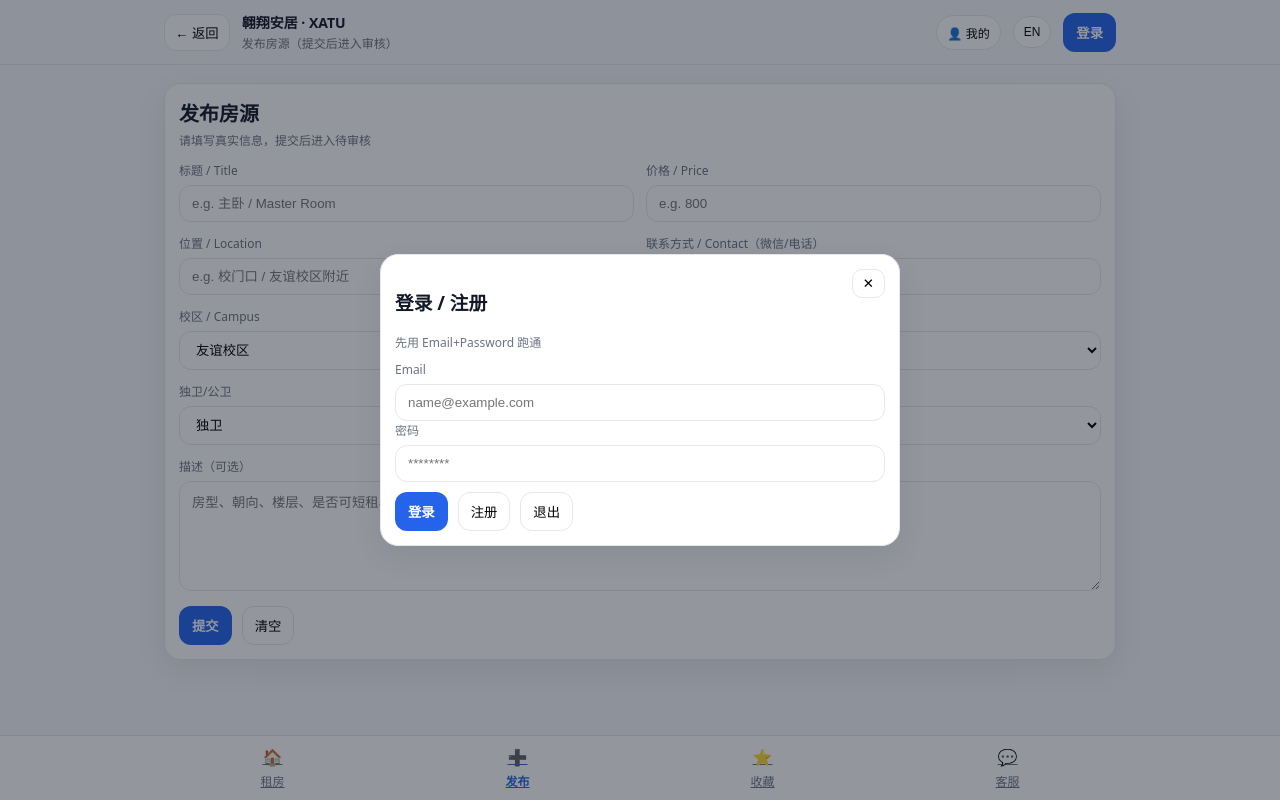
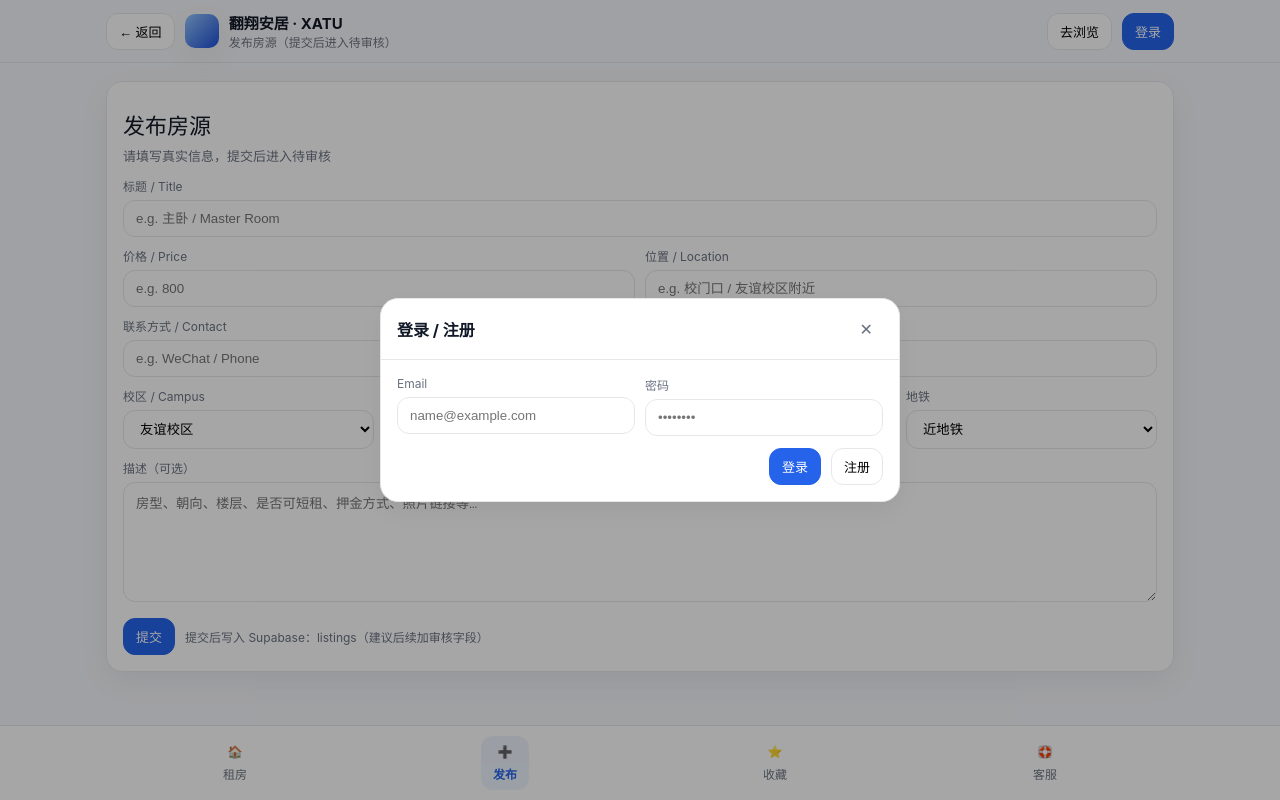
Before and after one commit to guodazhi/rent-final, a website: page submit.html in a window 1280 px wide. Both pictures are taken after a click on the button "登录". Drawn offline with nearby package versions, Linux system fonts and the light colour scheme.

Commit message:
Update submit.html

```diff
--- a/submit.html
+++ b/submit.html
@@ -1,282 +1,234 @@
 <!doctype html>
 <html lang="zh-CN">
 <head>
-  <meta charset="utf-8" />
-  <meta name="viewport" content="width=device-width,initial-scale=1" />
-  <title>发布房源 · 翱翔安居</title>
+  <meta charset="utf-8"/>
+  <meta name="viewport" content="width=device-width, initial-scale=1"/>
+  <title>发布房源 - 翻翔安居 · XATU</title>
 
-  <!-- ✅ 每个页面都要加的脚本（放在 head） -->
-  <script src="assets/config.js"></script>
-  <script src="https://unpkg.com/@supabase/supabase-js@2"></script>
+  <script src="/assets/config.js"></script>
+  <script src="https://cdn.jsdelivr.net/npm/@supabase/supabase-js@2"></script>
 
   <style>
-    :root{--bg:#f6f7fb;--card:#fff;--text:#111827;--muted:#6b7280;--line:#e5e7eb;--pri:#2563eb;--pri2:#1d4ed8;--shadow:0 10px 30px rgba(17,24,39,.08);--r:16px;}
+    :root{--bg:#f6f7fb;--card:#fff;--text:#111827;--muted:#6b7280;--primary:#2563eb;--primary2:#1d4ed8;--border:#e5e7eb;--shadow:0 10px 30px rgba(0,0,0,.06);--r:16px}
     *{box-sizing:border-box}
-    body{margin:0;font-family:ui-sans-serif,system-ui,-apple-system,"Segoe UI",Roboto,"PingFang SC","Microsoft YaHei",Arial;background:var(--bg);color:var(--text)}
-    .topbar{position:sticky;top:0;z-index:20;background:rgba(246,247,251,.85);backdrop-filter:blur(10px);border-bottom:1px solid var(--line)}
-    .topbar-inner{max-width:980px;margin:0 auto;padding:12px 14px;display:flex;align-items:center;gap:12px}
-    .btn-ghost{border:1px solid var(--line);background:#fff;border-radius:12px;padding:8px 10px;cursor:pointer}
-    .brand{display:flex;align-items:center;gap:10px;min-width:260px}
-    .logo{width:36px;height:36px;border-radius:10px;border:1px solid var(--line);background:#fff;object-fit:cover}
-    .brand h1{margin:0;font-size:14px}
-    .brand p{margin:2px 0 0;font-size:12px;color:var(--muted)}
-    .sp{flex:1}
-    .chip{border:1px solid var(--line);background:#fff;border-radius:999px;padding:8px 10px;font-size:12px;cursor:pointer}
-    .btn{border:1px solid transparent;background:var(--pri);color:#fff;border-radius:12px;padding:9px 12px;cursor:pointer;font-weight:700}
-    .btn:hover{background:var(--pri2)}
-    .wrap{max-width:980px;margin:0 auto;padding:18px 14px 90px}
-    .panel{background:var(--card);border:1px solid var(--line);border-radius:var(--r);box-shadow:var(--shadow);padding:14px}
-    .title{font-size:20px;margin:0 0 4px}
-    .sub{font-size:12px;color:var(--muted);margin:0 0 12px}
-    .grid{display:grid;gap:12px}
-    @media(min-width:860px){.grid{grid-template-columns:repeat(2,1fr)}}
+    body{margin:0;background:var(--bg);color:var(--text);font-family:-apple-system,BlinkMacSystemFont,"Segoe UI",Roboto,"PingFang SC","Microsoft YaHei",Arial}
+    .top{position:sticky;top:0;z-index:50;background:rgba(246,247,251,.85);backdrop-filter:blur(10px);border-bottom:1px solid var(--border)}
+    .topin{max-width:1100px;margin:0 auto;padding:12px 16px;display:flex;align-items:center;gap:10px}
+    .btn{border:1px solid var(--border);background:#fff;border-radius:12px;padding:8px 12px;font-size:13px;cursor:pointer;display:inline-flex;align-items:center;gap:8px}
+    .btn.primary{background:var(--primary);border-color:var(--primary);color:#fff}
+    .btn.primary:hover{background:var(--primary2)}
+    .brand{display:flex;align-items:center;gap:10px}
+    .logo{width:34px;height:34px;border-radius:10px;background:linear-gradient(135deg,#93c5fd,#1d4ed8);box-shadow:var(--shadow)}
+    .brand h1{font-size:15px;margin:0}
+    .brand p{font-size:12px;margin:0;color:var(--muted)}
+    .spacer{flex:1}
+    .container{max-width:1100px;margin:0 auto;padding:18px 16px 96px}
+    .panel{background:var(--card);border:1px solid var(--border);border-radius:var(--r);box-shadow:var(--shadow);padding:16px}
+    .title{margin:10px 0 6px;font-size:22px}
+    .sub{color:var(--muted);font-size:13px;margin-bottom:12px}
+    .grid2{display:grid;grid-template-columns:1fr 1fr;gap:10px}
+    .grid4{display:grid;grid-template-columns:repeat(4,1fr);gap:10px}
     .field label{display:block;font-size:12px;color:var(--muted);margin:0 0 6px}
-    .field input,.field select,.field textarea{width:100%;padding:10px 12px;border-radius:12px;border:1px solid var(--line);background:#fff;outline:none}
-    textarea{min-height:110px;resize:vertical}
-    .row{display:flex;gap:10px;align-items:center;flex-wrap:wrap;margin-top:10px}
-    .btn-lite{border:1px solid var(--line);background:#fff;border-radius:12px;padding:9px 12px;cursor:pointer}
+    .field input,.field select,.field textarea{width:100%;padding:10px 12px;border:1px solid var(--border);border-radius:12px;outline:none;background:#fff}
+    .field textarea{min-height:120px;resize:vertical}
+    .row{display:flex;gap:10px;align-items:center;flex-wrap:wrap;margin-top:12px}
     .hint{font-size:12px;color:var(--muted)}
-    .warn{margin-top:10px;color:#b45309;font-size:12px;display:flex;gap:8px;align-items:center}
-    .nav{position:fixed;left:0;right:0;bottom:0;background:#fff;border-top:1px solid var(--line)}
-    .nav-inner{max-width:980px;margin:0 auto;display:flex}
-    .nav a{flex:1;padding:10px 6px;text-align:center;font-size:12px;color:var(--muted);display:flex;flex-direction:column;gap:4px;align-items:center}
-    .nav a.active{color:var(--pri);font-weight:800}
-    .ico{font-size:16px}
-    .modal-mask{position:fixed;inset:0;background:rgba(17,24,39,.45);display:none;align-items:center;justify-content:center;z-index:60}
-    .modal{width:min(520px,92vw);background:#fff;border-radius:18px;border:1px solid var(--line);box-shadow:var(--shadow);padding:14px}
-    .x{float:right;border:1px solid var(--line);background:#fff;border-radius:10px;padding:6px 10px;cursor:pointer}
-    .small{font-size:12px;color:var(--muted)}
-    .ok{color:#065f46}.err{color:#b91c1c}
+    .err{color:#b91c1c;font-size:13px;margin-top:10px;display:none}
+    .nav{position:fixed;left:0;right:0;bottom:0;background:#fff;border-top:1px solid var(--border);display:flex;justify-content:center;z-index:60}
+    .navin{width:min(1100px,100%);display:flex;justify-content:space-around;padding:10px}
+    .nav a{display:flex;flex-direction:column;align-items:center;gap:6px;font-size:12px;color:var(--muted);padding:8px 12px;border-radius:12px;text-decoration:none}
+    .nav a.active{color:var(--primary);background:rgba(37,99,235,.08);font-weight:700}
+    @media(max-width:860px){.grid4{grid-template-columns:repeat(2,1fr)}.grid2{grid-template-columns:1fr}}
   </style>
 </head>
-
 <body>
-  <div class="topbar">
-    <div class="topbar-inner">
-      <button class="btn-ghost" id="btnBack">← 返回</button>
+  <div class="top">
+    <div class="topin">
+      <button class="btn" onclick="history.back()">← 返回</button>
       <div class="brand">
-        <img class="logo" src="assets/logo.png" alt="logo" onerror="this.style.display='none'">
+        <div class="logo"></div>
         <div>
-          <h1>翱翔安居 · XATU</h1>
-          <p>发布房源（提交后进入审核）</p>
+          <h1>翻翔安居 · XATU</h1>
+          <p>发布房源（提交后进入待审核）</p>
         </div>
       </div>
-      <div class="sp"></div>
-      <button class="chip" id="btnMe">👤 我的</button>
-      <button class="chip" id="btnLang">EN</button>
-      <button class="btn" id="btnLogin">登录</button>
+      <div class="spacer"></div>
+      <button class="btn" onclick="location.href='/'">去浏览</button>
+      <button class="btn primary" onclick="openAuthModal()">登录</button>
     </div>
   </div>
 
-  <div class="wrap">
+  <div class="container">
     <div class="panel">
-      <h2 class="title">发布房源</h2>
-      <p class="sub">请填写真实信息，提交后进入待审核</p>
+      <div class="title">发布房源</div>
+      <div class="sub">请填写真实信息，提交后进入待审核</div>
 
-      <div class="grid">
       <div class="field">
         <label>标题 / Title</label>
-          <input id="title" placeholder="e.g. 主卧 / Master Room" />
+        <input id="title" placeholder="e.g. 主卧 / Master Room">
+      </div>
+
+      <div class="grid2" style="margin-top:10px">
+        <div class="field">
+          <label>价格 / Price</label>
+          <input id="price" type="number" placeholder="e.g. 800">
         </div>
         <div class="field">
-          <label>价格 / Price</label>
-          <input id="price" placeholder="e.g. 800" />
+          <label>位置 / Location</label>
+          <input id="location" placeholder="e.g. 校门口 / 友谊校区附近">
+        </div>
       </div>
 
-        <div class="field">
-          <label>位置 / Location</label>
-          <input id="location" placeholder="e.g. 校门口 / 友谊校区附近" />
-        </div>
-        <div class="field">
-          <label>联系方式 / Contact（微信/电话）</label>
-          <input id="contact" placeholder="e.g. WeChat / Phone" />
+      <div class="field" style="margin-top:10px">
+        <label>联系方式 / Contact</label>
+        <input id="contact" placeholder="e.g. WeChat / Phone">
       </div>
 
+      <div class="grid4" style="margin-top:10px">
         <div class="field">
           <label>校区 / Campus</label>
           <select id="campus">
-            <option value="友谊校区">友谊校区</option>
-            <option value="未央校区">未央校区</option>
+            <option>友谊校区</option>
+            <option>金花校区</option>
+            <option>未央校区</option>
           </select>
         </div>
         <div class="field">
           <label>整租/合租</label>
           <select id="rent_type">
-            <option value="整租">整租</option>
-            <option value="合租">合租</option>
+            <option>合租</option>
+            <option>整租</option>
           </select>
         </div>
-
         <div class="field">
           <label>独卫/公卫</label>
-          <select id="bathroom">
-            <option value="独卫">独卫</option>
-            <option value="公卫">公卫</option>
+          <select id="toilet_type">
+            <option>公卫</option>
+            <option>独卫</option>
           </select>
         </div>
         <div class="field">
           <label>地铁</label>
           <select id="metro">
-            <option value="近地铁">近地铁</option>
-            <option value="不限">不限</option>
+            <option>近地铁</option>
+            <option>不近地铁</option>
           </select>
         </div>
+      </div>
 
-        <div class="field" style="grid-column:1/-1">
+      <div class="field" style="margin-top:10px">
         <label>描述（可选）</label>
         <textarea id="description" placeholder="房型、朝向、楼层、是否可短租、押金方式、照片链接等…"></textarea>
       </div>
+
+      <div class="row">
+        <button class="btn primary" id="btnSubmit" onclick="submitListing()">提交</button>
+        <span class="hint">提交后写入 Supabase：listings（建议后续加审核字段）</span>
       </div>
 
-      <div class="row">
-        <button class="btn" id="submitBtn">提交</button>
-        <button class="btn-lite" id="resetBtn">清空</button>
-        <span class="hint" id="msg"></span>
-      </div>
-
-      <div class="warn" id="warn" style="display:none">⚠️ <span id="warnText"></span></div>
+      <div id="err" class="err"></div>
     </div>
   </div>
 
   <div class="nav">
-    <div class="nav-inner">
-      <a href="./index.html"><div class="ico">🏠</div><div>租房</div></a>
-      <a class="active" href="./submit.html"><div class="ico">➕</div><div>发布</div></a>
-      <a href="./favorites.html"><div class="ico">⭐</div><div>收藏</div></a>
-      <a href="./support.html"><div class="ico">💬</div><div>客服</div></a>
+    <div class="navin">
+      <a href="/"><span>🏠</span><span>租房</span></a>
+      <a class="active" href="/submit"><span>➕</span><span>发布</span></a>
+      <a href="/favorites"><span>⭐</span><span>收藏</span></a>
+      <a href="/support"><span>🛟</span><span>客服</span></a>
     </div>
   </div>
 
-  <!-- Login modal（同首页，简化复用） -->
-  <div class="modal-mask" id="mask">
-    <div class="modal">
-      <button class="x" id="closeMask">✕</button>
-      <h3>登录 / 注册</h3>
-      <div class="small">先用 Email+Password 跑通</div>
-
-      <div class="field" style="margin-top:10px">
-        <label>Email</label>
-        <input id="authEmail" placeholder="name@example.com" />
+  <!-- 极简 Auth（与 index 同逻辑，避免你到处维护） -->
+  <div id="authModal" style="position:fixed;inset:0;background:rgba(0,0,0,.35);display:none;align-items:center;justify-content:center;z-index:80;padding:16px" onclick="if(event.target.id==='authModal')closeAuthModal()">
+    <div style="width:min(520px,100%);background:#fff;border-radius:18px;border:1px solid var(--border);box-shadow:var(--shadow);overflow:hidden">
+      <div style="display:flex;align-items:center;justify-content:space-between;padding:14px 16px;border-bottom:1px solid var(--border)">
+        <div style="font-weight:700">登录 / 注册</div>
+        <div style="cursor:pointer;padding:6px 10px;border-radius:10px;color:var(--muted)" onclick="closeAuthModal()">✕</div>
       </div>
-      <div class="field">
-        <label>密码</label>
-        <input id="authPass" type="password" placeholder="********" />
+      <div style="padding:16px">
+        <div class="grid2">
+          <div class="field"><label>Email</label><input id="authEmail" placeholder="name@example.com"></div>
+          <div class="field"><label>密码</label><input id="authPass" type="password" placeholder="••••••••"></div>
         </div>
-
-      <div class="row">
-        <button class="btn" id="doSignIn">登录</button>
-        <button class="btn-lite" id="doSignUp">注册</button>
-        <button class="btn-lite" id="doSignOut">退出</button>
+        <div id="authErr" class="err" style="display:none;margin-top:10px"></div>
+        <div class="row" style="justify-content:flex-end">
+          <button class="btn primary" onclick="doLogin()">登录</button>
+          <button class="btn" onclick="doRegister()">注册</button>
         </div>
-      <div class="small" id="authMsg"></div>
+      </div>
     </div>
   </div>
 
   <script>
-    const LANG_KEY="xatu_lang";
-    function getLang(){return localStorage.getItem(LANG_KEY)||"zh";}
-    function setLang(v){localStorage.setItem(LANG_KEY,v);location.reload();}
+    window.sb = window.supabase.createClient(window.APP_CONFIG.SUPABASE_URL, window.APP_CONFIG.SUPABASE_ANON_KEY);
 
-    function cfgOk(){
-      return window.APP_CONFIG
-        && typeof window.APP_CONFIG.SUPABASE_URL==="string"
-        && window.APP_CONFIG.SUPABASE_URL.startsWith("http")
-        && typeof window.APP_CONFIG.SUPABASE_ANON_KEY==="string"
-        && window.APP_CONFIG.SUPABASE_ANON_KEY.length>20;
-    }
-    const sb = cfgOk() ? supabase.createClient(window.APP_CONFIG.SUPABASE_URL, window.APP_CONFIG.SUPABASE_ANON_KEY) : null;
+    function openAuthModal(){ document.getElementById("authModal").style.display="flex"; }
+    function closeAuthModal(){ document.getElementById("authModal").style.display="none"; }
+    function setErr(msg){ const e=document.getElementById("err"); e.style.display=msg?'block':'none'; e.textContent=msg||''; }
+    function setAuthErr(msg){ const e=document.getElementById("authErr"); e.style.display=msg?'block':'none'; e.textContent=msg||''; }
 
-    function back(){ if(history.length>1) history.back(); else location.href="./index.html"; }
-    document.getElementById("btnBack").onclick=back;
-    document.getElementById("btnLang").onclick=()=>setLang(getLang()==="en"?"zh":"en");
-
-    // auth modal
-    const mask=document.getElementById("mask");
-    function openAuth(){mask.style.display="flex";}
-    function closeAuth(){mask.style.display="none";}
-    document.getElementById("btnLogin").onclick=openAuth;
-    document.getElementById("btnMe").onclick=openAuth;
-    document.getElementById("closeMask").onclick=closeAuth;
-    mask.addEventListener("click",(e)=>{ if(e.target===mask) closeAuth(); });
-
-    function setAuthMsg(s,cls){ const el=document.getElementById("authMsg"); el.className="small "+(cls||""); el.textContent=s||""; }
-    async function refreshAuthUI(){
-      const btn=document.getElementById("btnLogin");
-      if(!sb){btn.textContent="登录"; return;}
-      const {data}=await sb.auth.getUser();
-      btn.textContent = data?.user ? (getLang()==="en"?"Logged":"已登录") : (getLang()==="en"?"Login":"登录");
-    }
-    document.getElementById("doSignUp").onclick=async()=>{
-      if(!sb) return alert("请先配置 assets/config.js");
-      try{
+    async function doLogin(){
+      setAuthErr("");
       const email=document.getElementById("authEmail").value.trim();
       const password=document.getElementById("authPass").value;
-        const {error}=await sb.auth.signUp({email,password});
-        if(error) throw error;
-        setAuthMsg("OK: sign up success","ok");
-      }catch(e){ setAuthMsg("ERR: "+(e.message||e),"err"); }
-    };
-    document.getElementById("doSignIn").onclick=async()=>{
-      if(!sb) return alert("请先配置 assets/config.js");
-      try{
+      const { error } = await window.sb.auth.signInWithPassword({ email, password });
+      if(error) return setAuthErr(error.message);
+      closeAuthModal();
+      alert("登录成功");
+    }
+    async function doRegister(){
+      setAuthErr("");
       const email=document.getElementById("authEmail").value.trim();
       const password=document.getElementById("authPass").value;
-        const {error}=await sb.auth.signInWithPassword({email,password});
-        if(error) throw error;
-        setAuthMsg("OK: signed in","ok");
-        await refreshAuthUI(); closeAuth();
-      }catch(e){ setAuthMsg("ERR: "+(e.message||e),"err"); }
-    };
-    document.getElementById("doSignOut").onclick=async()=>{
-      if(!sb) return;
-      await sb.auth.signOut();
-      setAuthMsg("OK: signed out","ok");
-      await refreshAuthUI();
-    };
+      const redirectTo = location.origin + "/";
+      const { error } = await window.sb.auth.signUp({ email, password, options:{ emailRedirectTo: redirectTo } });
+      if(error) return setAuthErr(error.message);
+      alert("注册成功：去邮箱点确认链接，然后回来登录");
+    }
 
-    function warn(msg){
-      document.getElementById("warnText").textContent=msg;
-      document.getElementById("warn").style.display="flex";
+    async function ensureLogin(){
+      const { data } = await window.sb.auth.getUser();
+      if(data?.user) return data.user;
+      openAuthModal();
+      throw new Error("请先登录");
     }
-    function clearWarn(){ document.getElementById("warn").style.display="none"; }
 
-    document.getElementById("resetBtn").onclick=()=>{
-      ["title","price","location","contact","description"].forEach(id=>document.getElementById(id).value="");
-      clearWarn(); document.getElementById("msg").textContent="";
-    };
+    async function submitListing(){
+      setErr("");
+      const btn=document.getElementById("btnSubmit");
+      btn.disabled=true; btn.textContent="提交中…";
+      try{
+        const user = await ensureLogin();
 
-    document.getElementById("submitBtn").onclick=async()=>{
-      clearWarn();
-      if(!sb) return warn("未配置 Supabase：请先填写 assets/config.js");
-      const {data:ud}=await sb.auth.getUser();
-      if(!ud?.user) return warn("请先登录后发布（右上角 登录）");
-
-      const payload={
+        const payload = {
           title: document.getElementById("title").value.trim(),
-        price: Number(document.getElementById("price").value.trim()||0),
+          price: Number(document.getElementById("price").value || 0),
           location: document.getElementById("location").value.trim(),
           contact: document.getElementById("contact").value.trim(),
           campus: document.getElementById("campus").value,
           rent_type: document.getElementById("rent_type").value,
-        bathroom: document.getElementById("bathroom").value,
+          toilet_type: document.getElementById("toilet_type").value,
           metro: document.getElementById("metro").value,
           description: document.getElementById("description").value.trim(),
-        landlord_id: ud.user.id
+          user_id: user.id
         };
 
-      if(!payload.title || !payload.price || !payload.contact) return warn("标题 / 价格 / 联系方式 必填");
+        if(!payload.title) throw new Error("请填写标题");
+        if(!payload.price) throw new Error("请填写价格");
+        if(!payload.contact) throw new Error("请填写联系方式");
 
-      try{
-        const {error}=await sb.from("listings").insert(payload);
-        if(error) throw error;
-        document.getElementById("msg").textContent = "✅ 已提交，等待审核";
-        setTimeout(()=>location.href="./index.html", 700);
+        const { error } = await window.sb.from("listings").insert(payload);
+        if(error) throw new Error(error.message);
+
+        alert("提交成功：已进入待审核（你后续可加审核流程）");
+        location.href="/";
       }catch(e){
-        warn("提交失败："+(e.message||e));
+        setErr("提交失败：" + e.message);
+      }finally{
+        btn.disabled=false; btn.textContent="提交";
       }
-    };
-
-    refreshAuthUI();
+    }
   </script>
 </body>
 </html>
```
Lines whose indentation alone changed are shown as unchanged.
